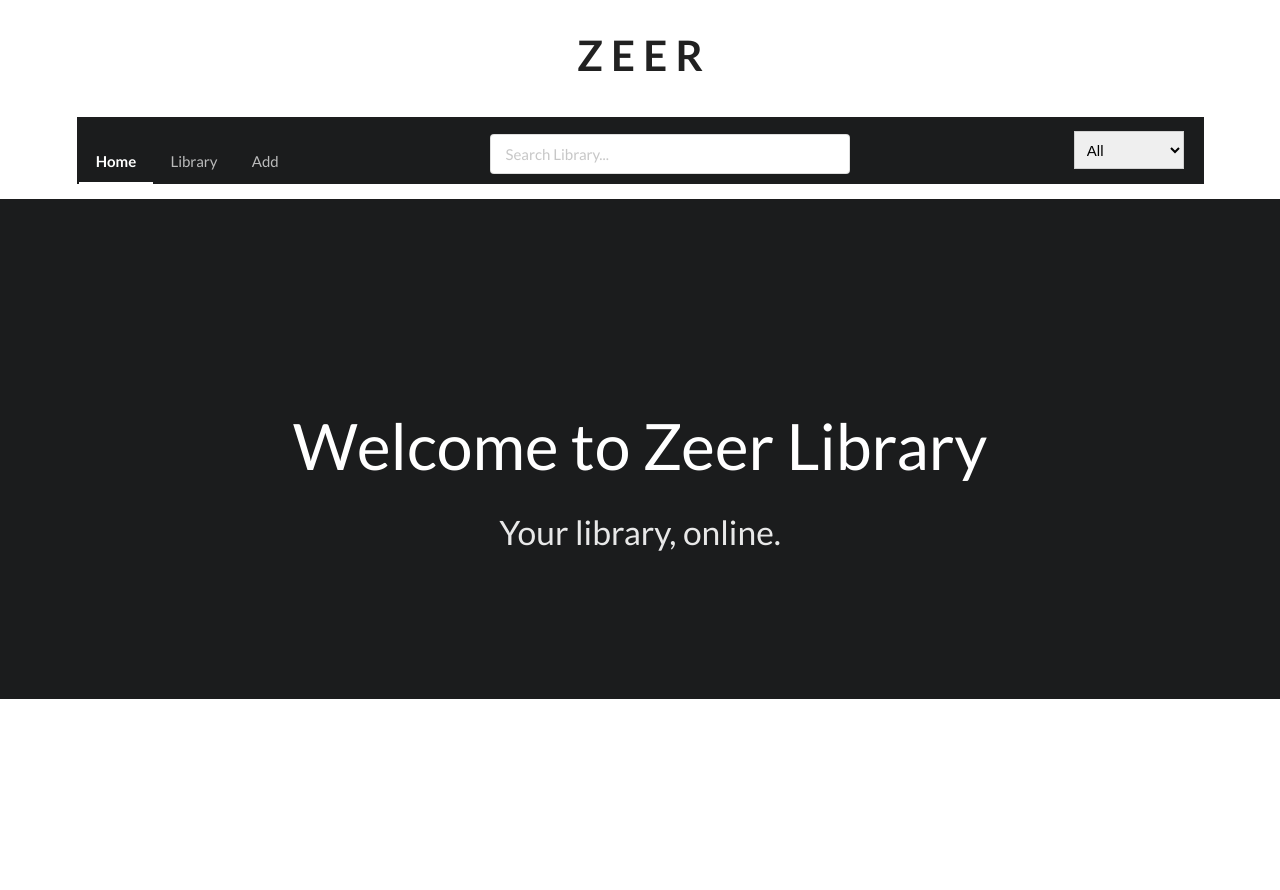
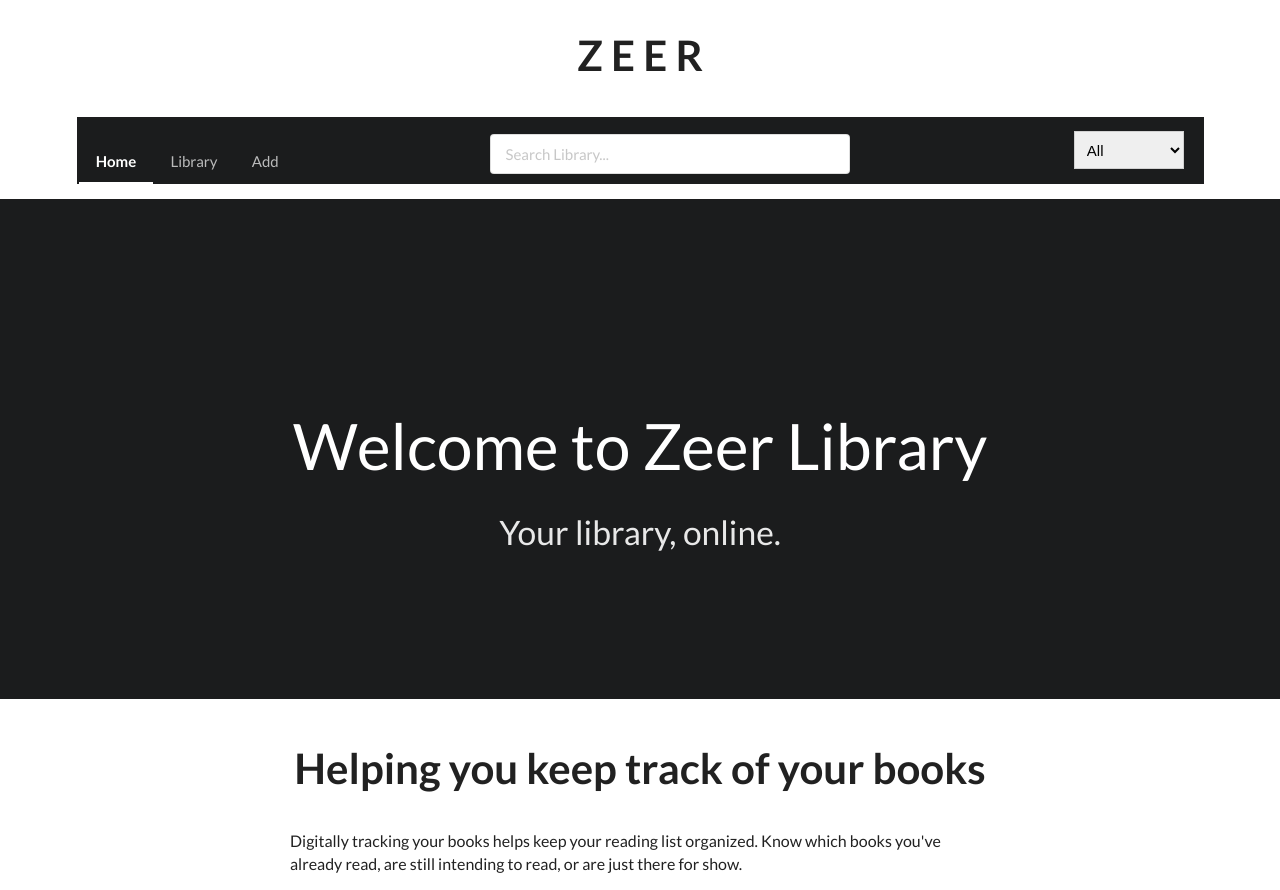
Before and after one commit to Zemorath/Zeer, a React (Create React App) app: page / in a window 1280 px wide. Before the commit the page ends 800 px from the top, so only its background shows below. Built offline with nearby package versions, Linux system fonts and the light colour scheme; data requests are answered from the project's data file.

Commit message:
Finished initial formatting of home page

```diff
--- a/db.json
+++ b/db.json
@@ -85,13 +85,6 @@
       "status": "Collectible"
     },
     {
-      "title": "Tomie",
-      "author": "Junji Ito",
-      "isbn": "8418569522",
-      "id": 14,
-      "status": "Collectible"
-    },
-    {
       "title": "Red Rising",
       "author": "Pierce Brown",
       "isbn": "9781444758986",
--- a/src/components/HomePage.js
+++ b/src/components/HomePage.js
@@ -2,10 +2,18 @@ import React from "react"
 
 function Home() {
     return (
-        <div class="ui inverted vertical masthead center aligned segment">
-            <div class="ui text container">
-                <h1 class="ui inverted header">Welcome to Zeer Library</h1>
-                <h2>Your library, online.</h2>
+        <div class="pusher">
+            <div class="ui inverted vertical masthead center aligned segment">
+                <div class="ui text container">
+                    <h1 class="ui inverted header">Welcome to Zeer Library</h1>
+                    <h2>Your library, online.</h2>
+                </div>
+            </div>
+            <div class="ui vertical stripe segment">
+                <div class="ui middle aligned text container">
+                    <h3 class="ui centered header">Helping you keep track of your books</h3>
+                    <p class="ui centered">Digitally tracking your books helps keep your reading list organized. Know which books you've already read, are still intending to read, or are just there for show.</p>
+                </div>
             </div>
         </div>
     )
--- a/src/index.css
+++ b/src/index.css
@@ -122,3 +122,8 @@ code {
   font-size: 2.1em;
   font-weight: lighter;
 }
+
+.ui h3 {
+  font-size: 2em;
+  font-weight: bolder;
+}
```
